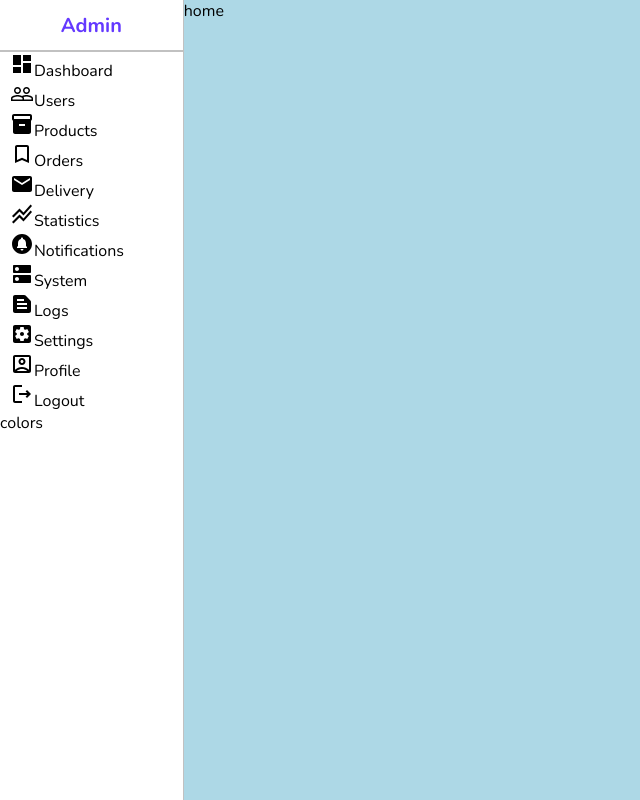
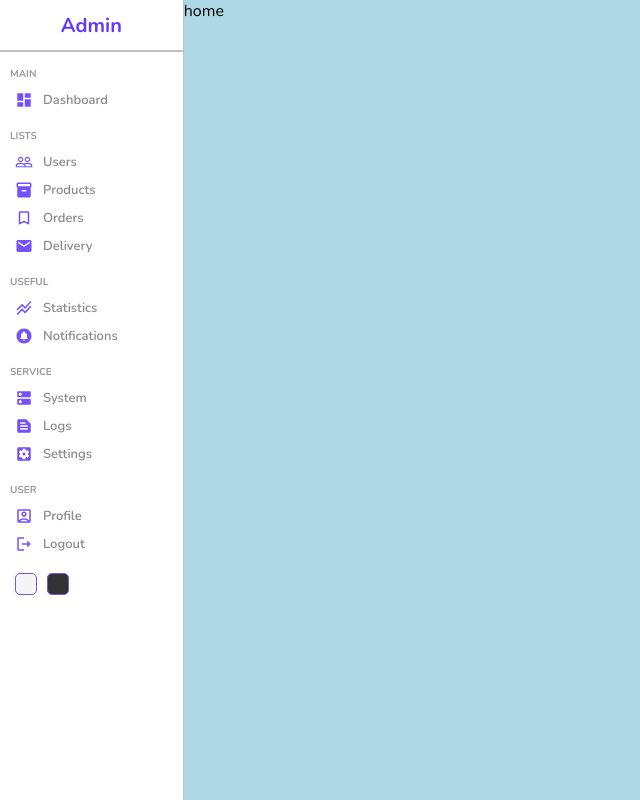
Before and after one commit to dariusz75/music-collection-catalogue, a React (Create React App) app: page / in a window 1280 px wide. Shown: the whole page, without its empty margins (0-640 px from the left). Built offline with nearby package versions, Linux system fonts and the light colour scheme.

Commit message:
sidebar styled

```diff
--- a/src/components/sidebar/Sidebar.jsx
+++ b/src/components/sidebar/Sidebar.jsx
@@ -24,57 +24,75 @@ const Sidebar = () => {
       <hr />
       <div className='center'>
         <ul>
+          <p className="title">
+            MAIN
+          </p>
           <li>
-            <DashboardIcon />
+            <DashboardIcon className='icon' />
             <span>Dashboard</span>
           </li>
+          <p className="title">
+            LISTS
+          </p>
           <li>
-            <PeopleOutlineIcon />
+            <PeopleOutlineIcon className='icon' />
             <span>Users</span>
           </li>
           <li>
-            <InventoryIcon />
+            <InventoryIcon className='icon' />
             <span>Products</span>
           </li>
           <li>
-            <BookmarkBorderIcon />
+            <BookmarkBorderIcon className='icon' />
             <span>Orders</span>
           </li>
           <li>
-            <LocalPostOfficeIcon />
+            <LocalPostOfficeIcon className='icon' />
             <span>Delivery</span>
           </li>
+          <p className="title">
+            USEFUL
+          </p>
           <li>
-            <StackedLineChartIcon />
+            <StackedLineChartIcon className='icon' />
             <span>Statistics</span>
           </li>
           <li>
-            <CircleNotificationsIcon />
+            <CircleNotificationsIcon className='icon' />
             <span>Notifications</span>
           </li>
+          <p className="title">
+            SERVICE
+          </p>
           <li>
-            <DnsIcon />
+            <DnsIcon className='icon' />
             <span>System</span>
           </li>
           <li>
-            <TextSnippetIcon />
+            <TextSnippetIcon className='icon' />
             <span>Logs</span>
           </li>
           <li>
-            <SettingsApplicationsIcon />
+            <SettingsApplicationsIcon className='icon' />
             <span>Settings</span>
           </li>
+          <p className="title">
+            USER
+          </p>
           <li>
-            <AccountBoxOutlinedIcon />
+            <AccountBoxOutlinedIcon className='icon' />
             <span>Profile</span>
           </li>
           <li>
-            <LogoutOutlinedIcon />
+            <LogoutOutlinedIcon className='icon' />
             <span>Logout</span>
           </li>
         </ul>
       </div>
-      <div className='bottom'>colors</div>
+      <div className='bottom'>
+        <div className="color-option"></div>
+        <div className="color-option"></div>
+      </div>
     </div>
 };
 
--- a/src/components/sidebar/sidebar.scss
+++ b/src/components/sidebar/sidebar.scss
@@ -29,6 +29,59 @@
       margin: 0;
       padding: 0;
       list-style: none;
+
+        .title {
+          font-size: 10px;
+          font-weight: bold;
+          color: #999;
+          padding-top: 15px;
+          padding-bottom: 5px;
+        }
+
+        li {
+          display: flex;
+          padding: 5px;
+          align-items: center;
+          cursor: pointer;
+
+          &:hover {
+            background-color: #ece8ff;
+          }
+
+          .icon {
+            font-size: 18px;
+            color: #7451f8;
+          }
+
+          span {
+            margin-left: 10px;
+            font-size: 13px;
+            font-weight: 600;
+            color: #888;
+          }
+        }
+    }
+  }
+
+  .bottom {
+    display: flex;
+    align-items: center;
+    margin: 10px;
+
+    .color-option {
+      margin: 5px;
+      width: 20px;
+      height: 20px;
+      border-radius: 5px;
+      border: 1px solid #7451f8;
+      cursor: pointer;
+
+      &:nth-child(1) {
+        background-color: whitesmoke;
+      }
+      &:nth-child(2) {
+        background-color: #333;
+      }
     }
   }
 }
```
